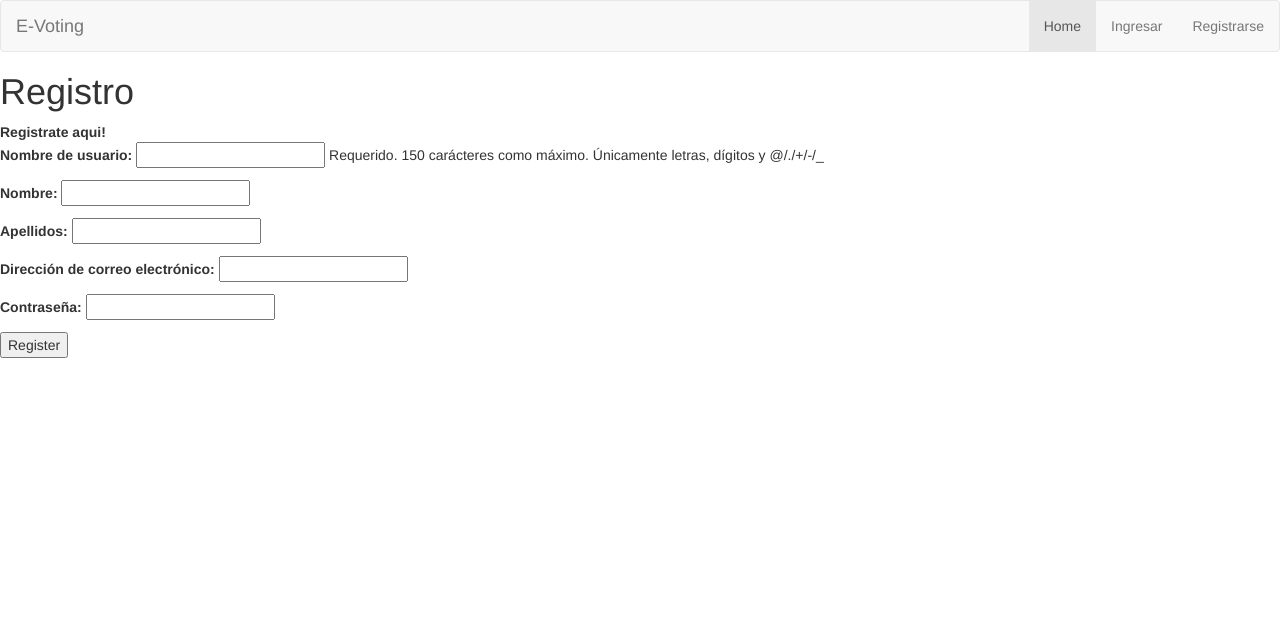
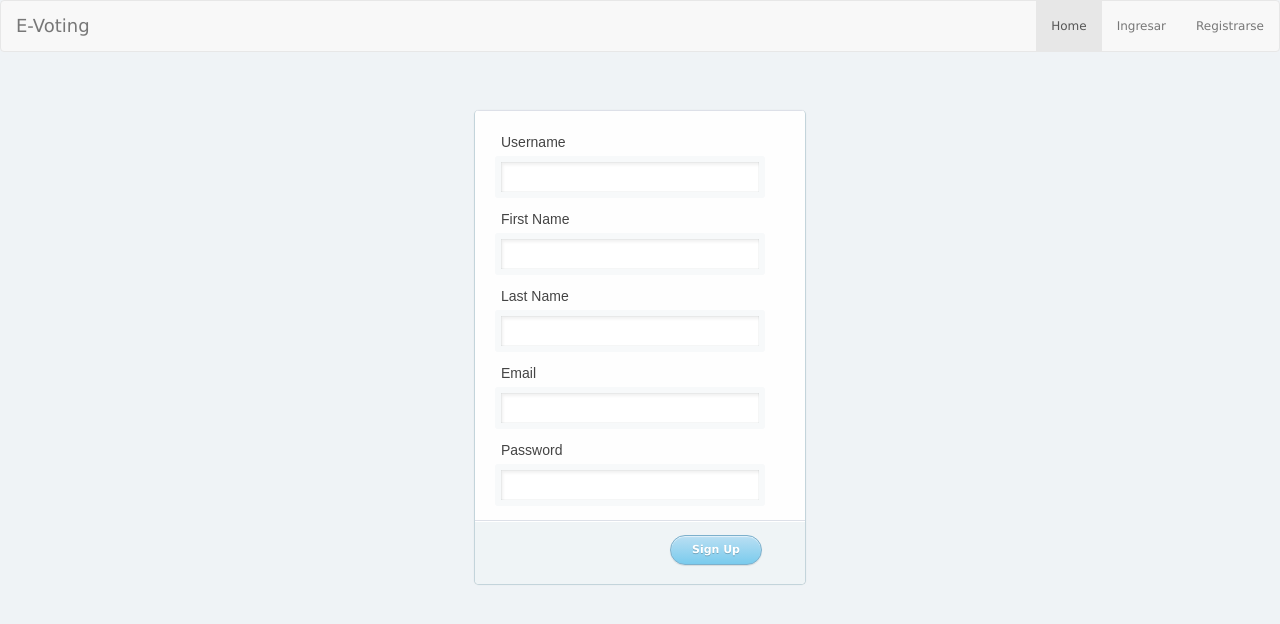
Before and after one commit to farodrig/e-voting, a Django app: page /signup in a window 1280 px wide. Shown: the top 624 px of the page. Run offline with Django 3.2, Linux system fonts and the light colour scheme; some libraries are stand-ins or nearby versions.

Commit message:
Mejorada UI para el registro de usuarios. Arreglados errores del nacho xD

```diff
--- a/poll/static/css/structure.css
+++ b/poll/static/css/structure.css
@@ -38,6 +38,17 @@ body{
 	top:40%;
 	margin:-130px 0 0 -166px;
 }
+
+.box.register
+{
+	height:475px;
+    width:332px;
+	position:absolute;
+	left:50%;
+	top:30%;
+	margin:-130px 0 0 -166px;
+}
+
 .boxBody
 {
     background:#fefefe;
@@ -71,6 +82,7 @@ body{
 }
 .box input[type=text],
 .box input[type=password],
+.box input[type=email],
 .txtField,
 .cjComboBox
 {
--- a/poll/templates/basic.html
+++ b/poll/templates/basic.html
@@ -11,16 +11,16 @@
 <nav class="navbar navbar-default">
   <div class="container-fluid">
     <div class="navbar-header">
-      <a class="navbar-brand" href="#">E-Voting</a>
+      <a class="navbar-brand" href="/">E-Voting</a>
     </div>
     <div>
       <ul class="nav navbar-nav navbar-right">
-        <li class="active"><a href="#">Home</a></li>
+        <li class="active"><a href="/">Home</a></li>
 		{% if not user.is_authenticated %}
-        <li><a href=signin>Ingresar</a></li>
-        <li><a href=signup>Registrarse</a></li>
+        <li><a href=/signin>Ingresar</a></li>
+        <li><a href=/signup>Registrarse</a></li>
 		{% else %}
-        <li><a href=logout>Cerrar Sesión</a></li>
+        <li><a href=/logout>Cerrar Sesión</a></li>
 		{% endif %}
       </ul>
     </div>
--- a/poll/templates/signup.html
+++ b/poll/templates/signup.html
@@ -1,16 +1,33 @@
 {% extends "basic.html" %}
+{% load staticfiles %}
+
+{% block head %}
+<link rel="stylesheet" type="text/css" href="{% static 'css/reset.css' %}">
+<link rel="stylesheet" type="text/css" href="{% static 'css/structure.css' %}">
+{% endblock %}
 
 {% block content %}
-
-    <h1>Registro</h1>
-        <strong>Registrate aqui!</strong><br />
-
-        <form id="user_form" method="post" action="" enctype="multipart/form-data">
-
-            {% csrf_token %}
-            {{ user_form.as_p }}
-            {{ usuario_form.as_p }}
-
-            <input type="submit" name="submit" value="Register" />
-        </form>
+<form id="user_form" method="post" action="" enctype="multipart/form-data" class="box register">
+    {% csrf_token %}
+	<fieldset class="boxBody">
+	  <label>Username</label>
+	  <input id="id_username"  type="text" tabindex="1" required maxlength="30" name="username">
+      <label>First Name</label>
+	  <input id="id_first_name" maxlength="30" name="first_name" type="text"  tabindex="2" required>
+        <label>Last Name</label>
+        <input id="id_last_name" maxlength="30" name="last_name" type="text" tabindex="3" required>
+        <label>Email</label>
+	  <input id="id_email" maxlength="254" name="email" type="email" tabindex="3" required>
+	  <label>Password</label>
+	  <input id="id_password" name="password" type="password" tabindex="5" required>
+	</fieldset>
+	<footer>
+    {% if form.errors %}
+        <script>
+            alert("The form has errors. Please try again.");
+        </script>
+    {% endif %}
+	  <input type="submit" class="btnLogin" value="Sign Up" tabindex="4">
+	</footer>
+</form>
 {% endblock %}
```
